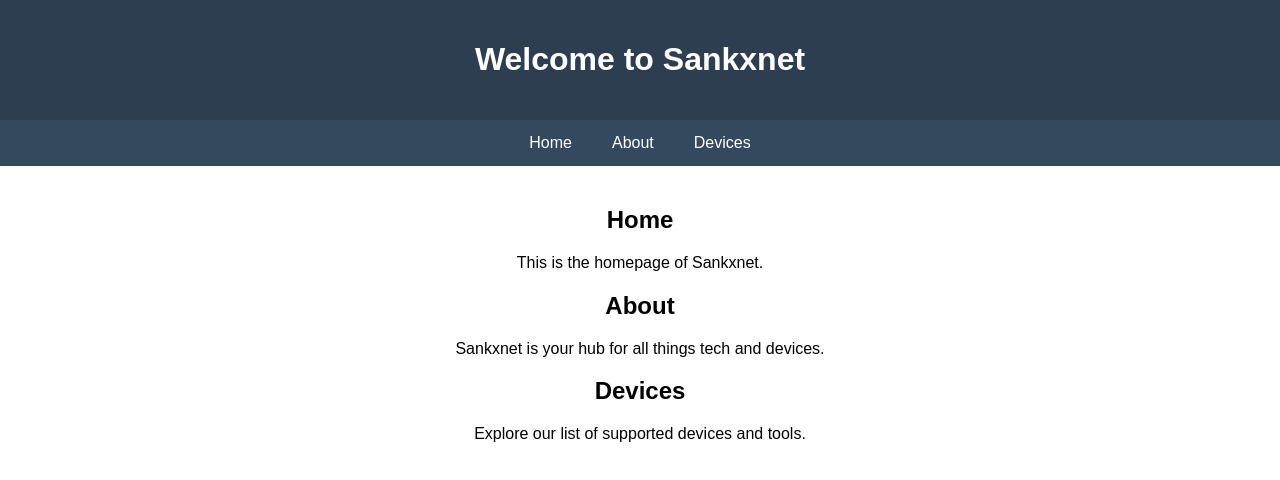
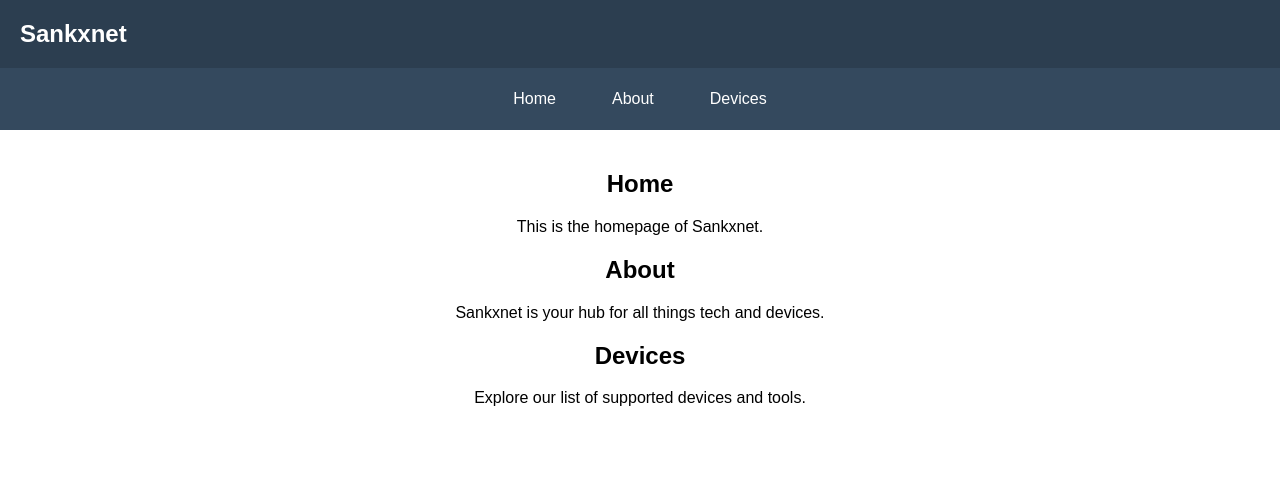
Before and after one commit to sankxSK/sankxnet, a plain HTML site: page index.html in a window 1280 px wide. Drawn offline with Linux system fonts and the light colour scheme.

Commit message:
Update index.html

```diff
--- a/index.html
+++ b/index.html
@@ -10,26 +10,40 @@
       margin: 0;
       padding: 0;
     }
+
     header {
       background-color: #2c3e50;
       color: white;
       padding: 20px;
-      text-align: center;
+      display: flex;
+      align-items: center;
+      justify-content: flex-start;
     }
+
+    header h1 {
+      margin: 0;
+      font-size: 24px;
+    }
+
     nav {
       background-color: #34495e;
       display: flex;
       justify-content: center;
+      padding: 10px 0;
     }
+
     nav a {
       color: white;
-      padding: 14px 20px;
+      padding: 12px 18px;
       text-decoration: none;
-      display: inline-block;
+      margin: 0 10px;
+      border-radius: 4px;
     }
+
     nav a:hover {
       background-color: #2c3e50;
     }
+
     main {
       padding: 20px;
       text-align: center;
@@ -39,7 +53,7 @@
 <body>
 
   <header>
-    <h1>Welcome to Sankxnet</h1>
+    <h1>Sankxnet</h1>
   </header>
 
   <nav>
```
